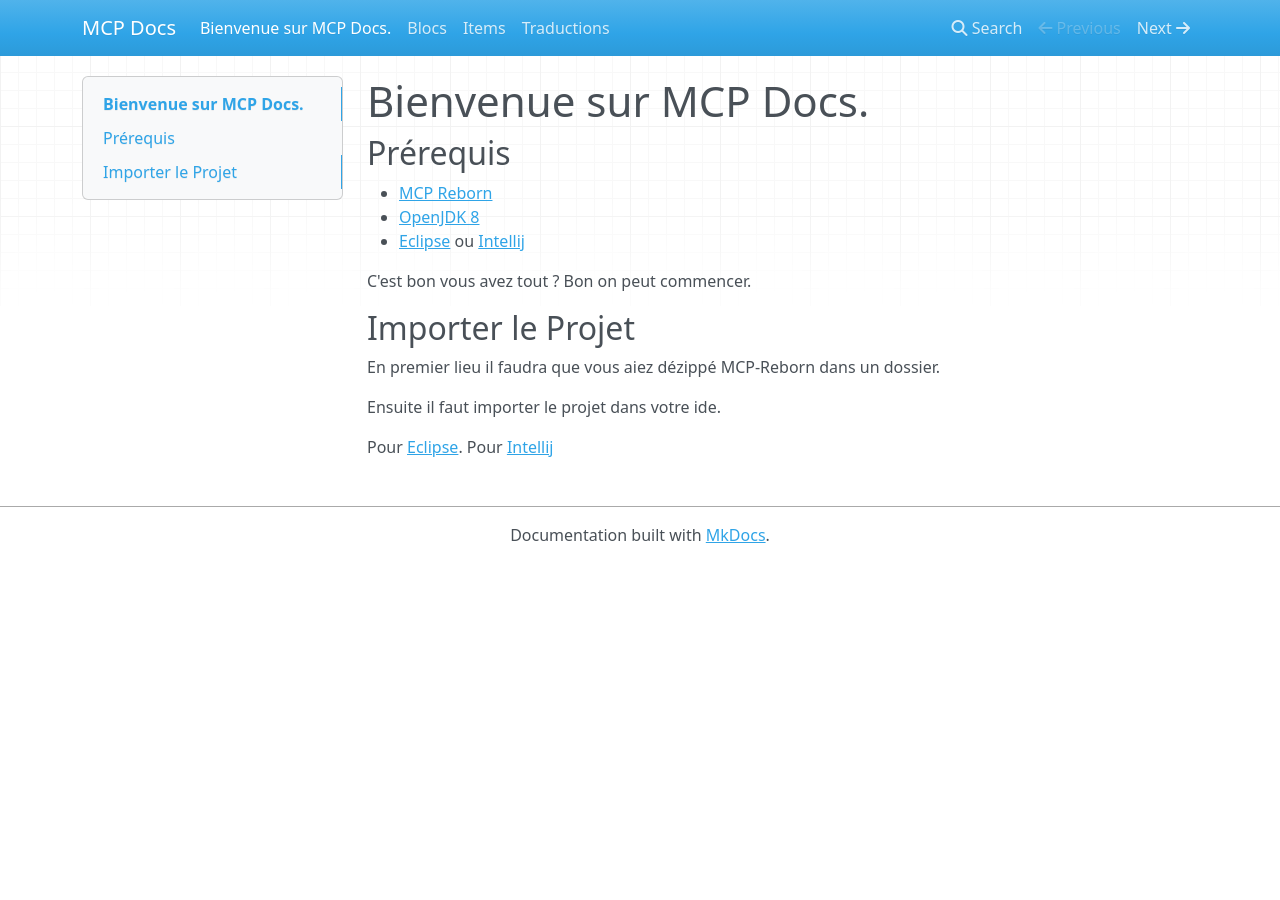
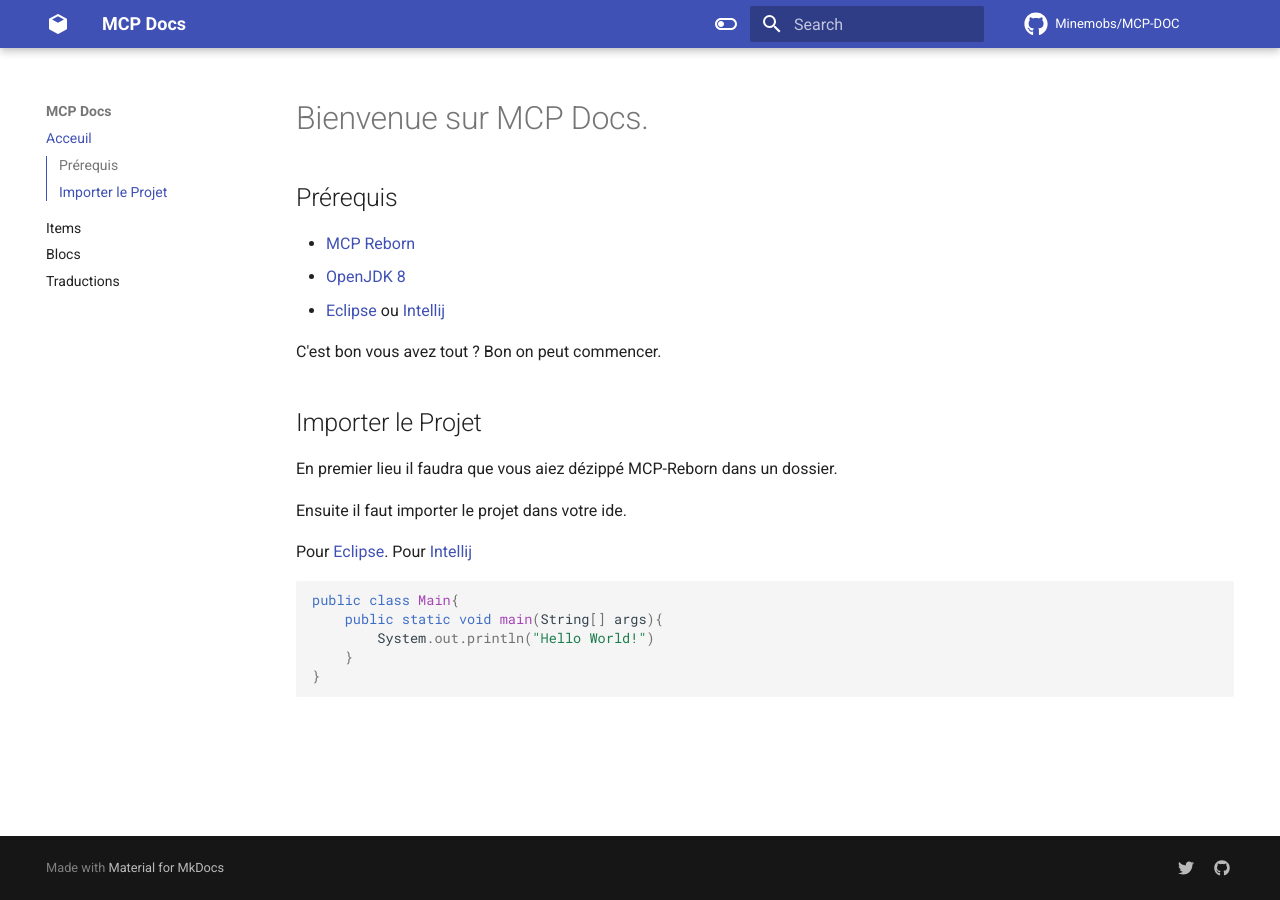
Before and after one commit to Minemobs/MCP-DOC, an MkDocs documentation site: the page built from docs/index.md, in a window 1280 px wide. Built offline with MkDocs 1.6.1 and Material for MkDocs 9.7.7, drawn with Linux system fonts in a browser that asks for light colours; nearby versions of some CDN libraries; comment, search, counter and statistics services are not loaded.

Commit message:
Added Material theme

````diff
--- a/docs/index.md
+++ b/docs/index.md
@@ -18,3 +18,11 @@
 
 Pour [Eclipse](https://youtu.be/tS0WTf5bsVU?t=18).
 Pour [Intellij](https://www.youtube.com/watch?v=wQyDk4Ji1Gk=)
+
+```JAVA
+public class Main{
+    public static void main(String[] args){
+        System.out.println("Hello World!")
+    }
+}
+```
--- a/mkdocs.yml
+++ b/mkdocs.yml
@@ -1 +1,50 @@
 site_name: MCP Docs
+repo_url: https://github.com/Minemobs/MCP-DOC
+repo_name: Minemobs/MCP-DOC
+edit_uri: ""
+extra:
+  social:
+    - icon: fontawesome/brands/twitter
+      link: https://twitter.com/minemobs_
+      name: minemobs on Twitter
+    - icon: fontawesome/brands/github
+      link: https://github.com/minemobs
+      name: minemobs on Github
+nav:
+    - Acceuil: index.md
+    - Items: items.md
+    - Blocs: blocs.md
+    - Traductions: traductions.md
+
+theme:
+  name: material
+  features:
+    - navigation.instant
+    - toc.integrate
+  icon:
+    logo: material/cube
+    repo: fontawesome/brands/github
+  palette:
+
+    # Light mode
+    - media: "(prefers-color-scheme: light)"
+      scheme: default
+      primary: indigo
+      accent: indigo
+      toggle:
+        icon: material/toggle-switch-off-outline
+        name: Switch to dark mode
+
+    # Dark mode
+    - media: "(prefers-color-scheme: dark)"
+      scheme: slate
+      primary: blue
+      accent: blue
+      toggle:
+        icon: material/toggle-switch
+        name: Switch to light mode
+
+markdown_extensions:
+  - pymdownx.highlight
+  - pymdownx.superfences
+  - pymdownx.snippets
````
Also changed, not shown: docs/material/toggle-switch-off-outline.svg (added), docs/material/toggle-switch-off.svg (added), docs/material/toggle-switch-outline.svg (added), docs/material/toggle-switch.svg (added).
